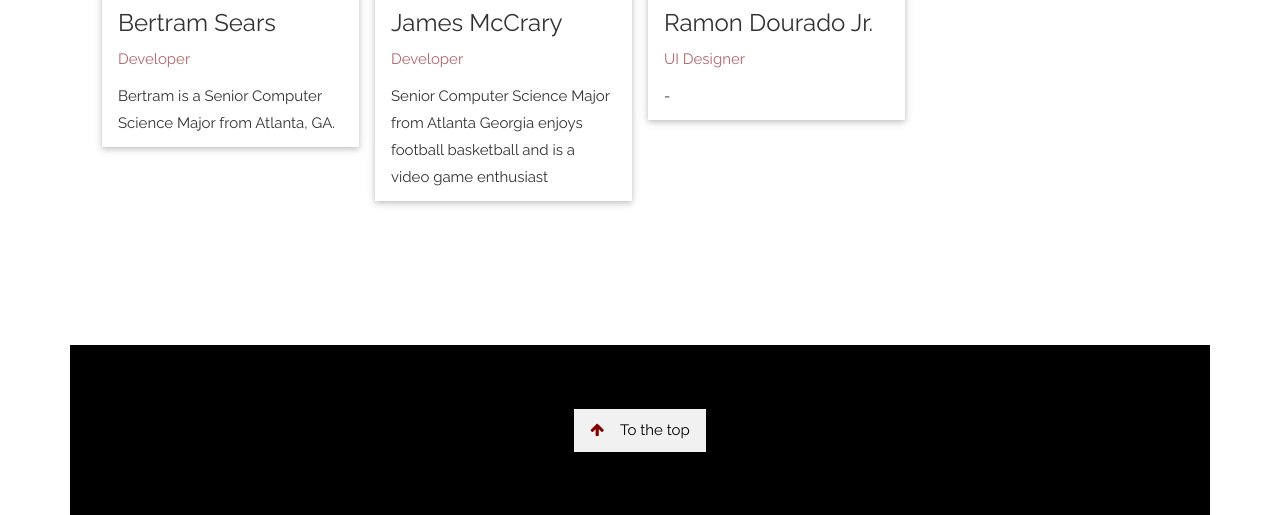
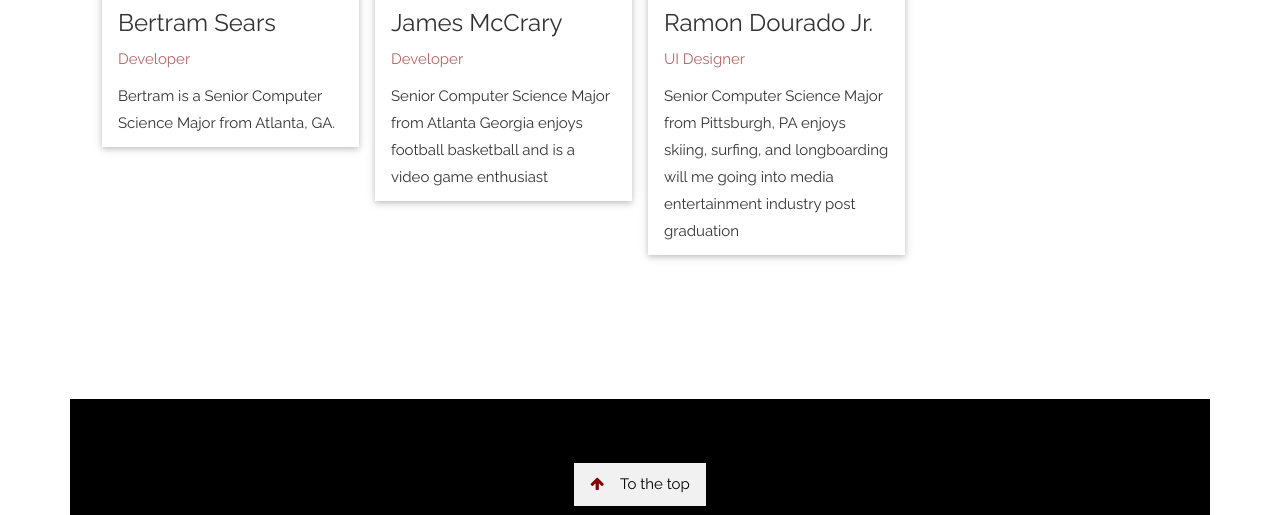
Before and after one commit to MorehouseResearchProjects/csMatriculation, a Rails app: page / in a window 1280 px wide. Shown: the part 2725-3240 px from the top of the page. Run offline with Rails 7, Linux system fonts and the light colour scheme; style sheets or scripts are compiled from the project's sources; some libraries are stand-ins or nearby versions.

Commit message:
update ramons description

```diff
--- a/app/views/welcome/index.html.erb
+++ b/app/views/welcome/index.html.erb
@@ -186,7 +186,7 @@ body, html {
                 <div class="w3-container">
                     <h3>Ramon Dourado Jr.</h3>
                     <p class="w3-opacity" style="color:maroon;">UI Designer</p>
-                    <p>-</p>
+                    <p>Senior Computer Science Major from Pittsburgh, PA enjoys skiing, surfing, and longboarding will me going into media entertainment industry post graduation </p>
                 </div>
             </div>
         </div>
```
Lines whose indentation alone changed are shown as unchanged.
